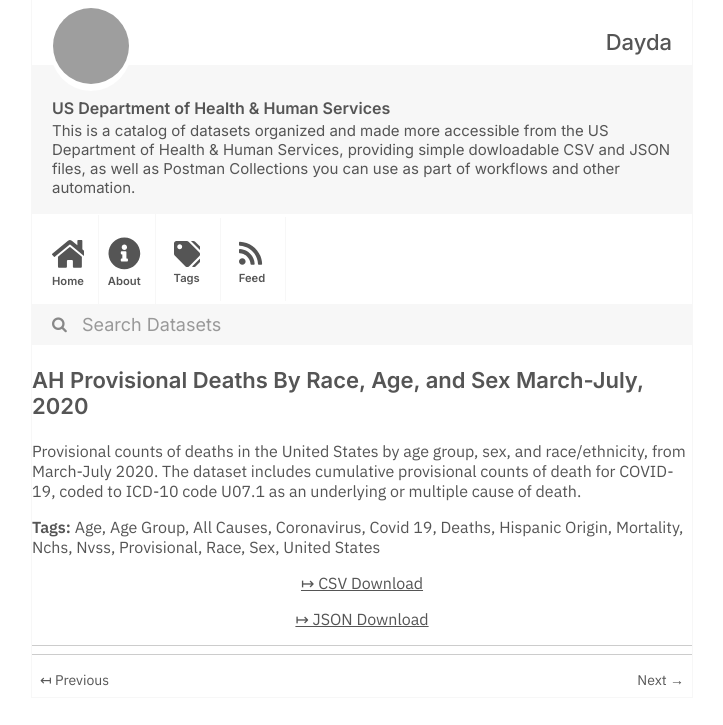
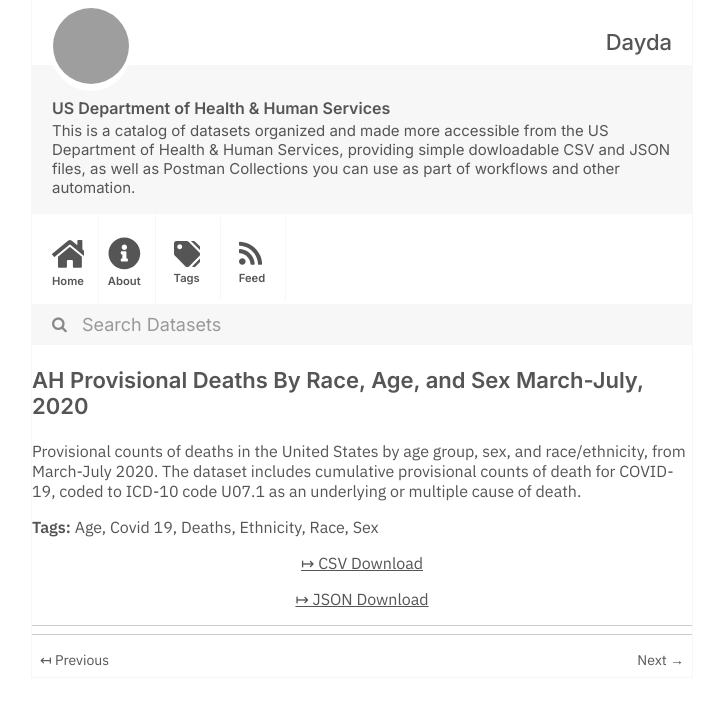
Before and after one commit to dayda-entities/us-department-of-health-and-human-services, a Jekyll site: the page built from _posts/2021-03-16-ah-provisional-deaths-by-race-age-and-sex-march-july-2020.md, in a window 1280 px wide, cut to the strip 0-725 px from the top of the page. Shown: the whole strip, without its empty margins (278-1001 px from the left). Built offline with Jekyll 4.4.1, drawn with Linux system fonts in a browser that asks for light colours; grey boxes are pictures that could not be loaded.

Commit message:
Publish Data

```diff
--- a/_posts/2021-03-16-ah-provisional-deaths-by-race-age-and-sex-march-july-2020.md
+++ b/_posts/2021-03-16-ah-provisional-deaths-by-race-age-and-sex-march-july-2020.md
@@ -1,24 +1,16 @@
 ---
 title: 'AH Provisional Deaths By Race, Age, and Sex March-July, 2020'
-created: '2021-03-16T19:46:39.052558'
-modified: '2021-04-25T14:57:04.375267'
+created: '2021-03-16T19:14:56.176583'
+modified: '2021-03-16T19:14:56.176590'
 state: active
 type: dataset
 tags:
   - Age
-  - Age Group
-  - All Causes
-  - Coronavirus
   - Covid 19
   - Deaths
-  - Hispanic Origin
-  - Mortality
-  - Nchs
-  - Nvss
-  - Provisional
+  - Ethnicity
   - Race
   - Sex
-  - United States
 groups: []
 csv_url: 'https://data.cdc.gov/api/views/s9qn-46pq/rows.csv?accessType=DOWNLOAD'
 json_url: 'https://data.cdc.gov/api/views/s9qn-46pq/rows.json?accessType=DOWNLOAD'
```
